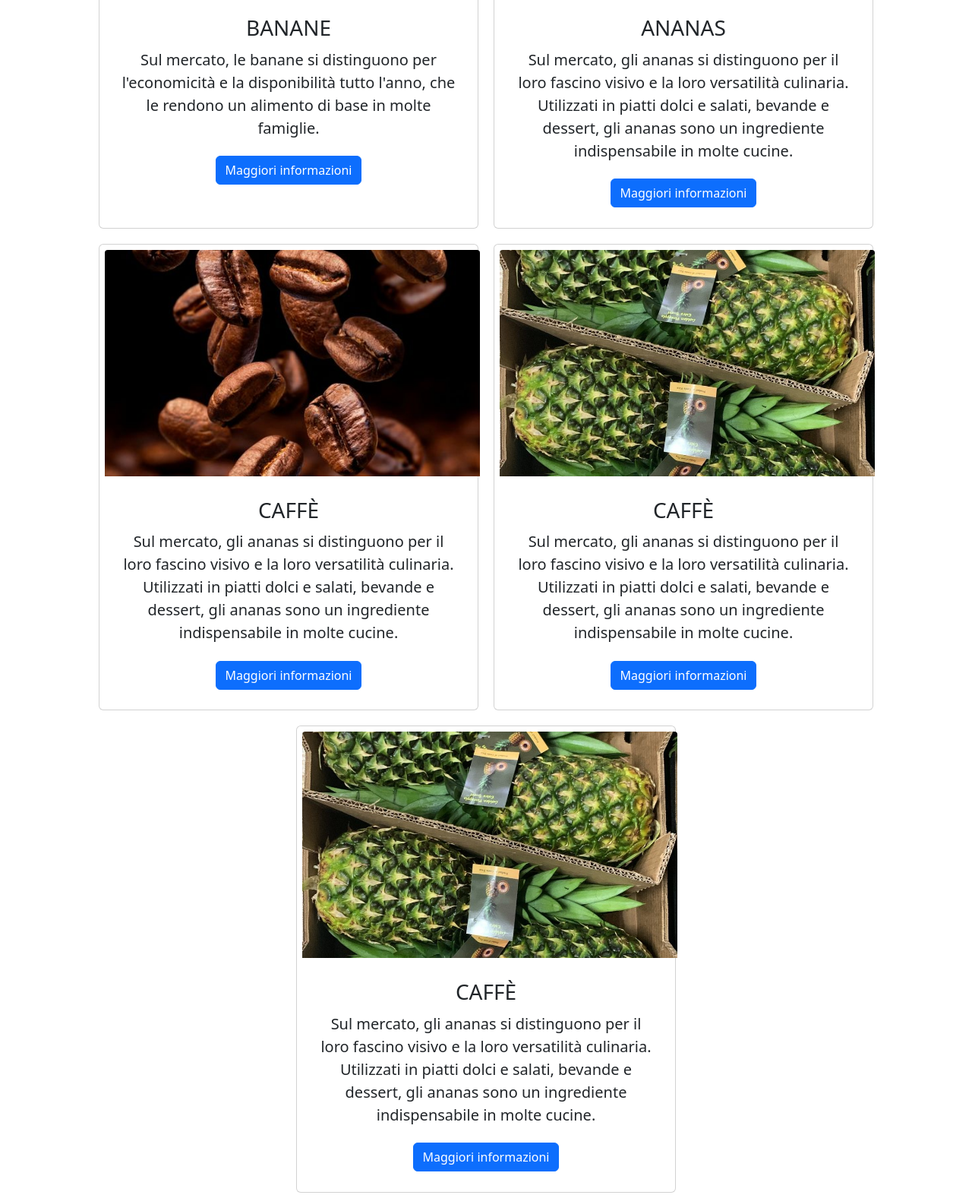
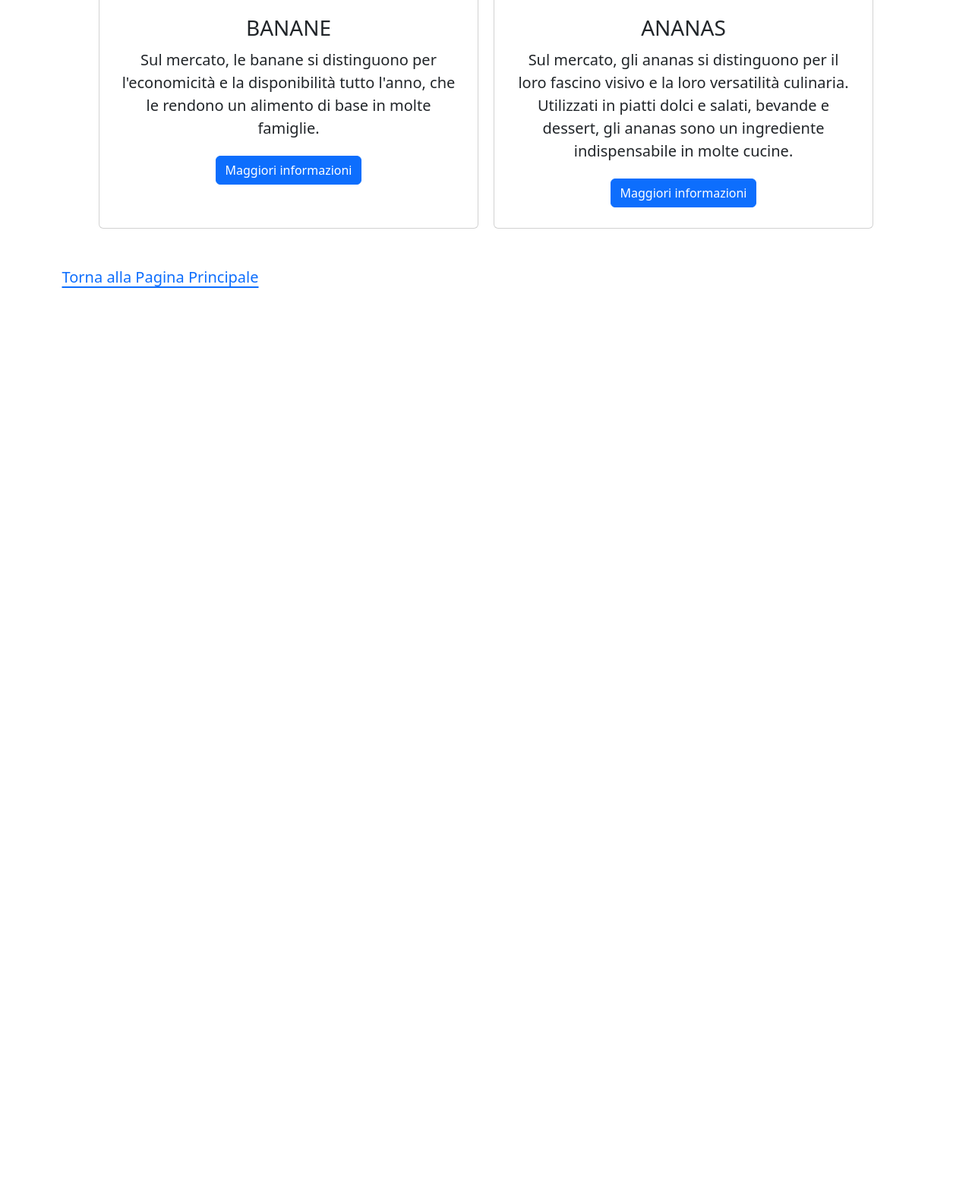
Before and after one commit to danielquirozc/luximport, a plain HTML site: page pages/prodotti.html in a window 1280 px wide. Shown: the part 535-2108 px from the top of the page at 76% size. After the commit the page ends 942 px from the top, so only its background shows below. Drawn offline with Linux system fonts and the light colour scheme.

Commit message:
Remove products

```diff
--- a/pages/prodotti.html
+++ b/pages/prodotti.html
@@ -14,7 +14,8 @@
     <h1>Prodotti</h1>
     <hr>
 
-    <p class="fs-5">Siamo orgogliosi di offrire ai nostri clienti frutta fresca, nutriente e coltivata in modo sostenibile.</p>
+    <p class="fs-5">Siamo orgogliosi di offrire ai nostri clienti frutta fresca, nutriente e coltivata in modo
+      sostenibile.</p>
     <br>
     <center>
       <div class="d-flex justify-content-center flex-wrap">
@@ -22,7 +23,8 @@
           <img src="../imagenes/prodotti/bananas.jpg" class="card-img-top" alt="...">
           <div class="card-body">
             <h5 class="card-title fs-3">BANANE</h5>
-            <p class="card-text fs-5">Sul mercato, le banane si distinguono per l'economicità e la disponibilità tutto l'anno,
+            <p class="card-text fs-5">Sul mercato, le banane si distinguono per l'economicità e la disponibilità tutto
+              l'anno,
               che le rendono un alimento di base in molte famiglie.</p>
             <a href="./banane.html" class="btn btn-primary">Maggiori
               informazioni</a>
@@ -33,48 +35,14 @@
           <img src="../imagenes/prodotti/pinas.jpg" class="card-img-top" alt="...">
           <div class="card-body">
             <h5 class="card-title fs-3">ANANAS</h5>
-            <p class="card-text fs-5">Sul mercato, gli ananas si distinguono per il loro fascino visivo e la loro versatilità
+            <p class="card-text fs-5">Sul mercato, gli ananas si distinguono per il loro fascino visivo e la loro
+              versatilità
               culinaria. Utilizzati in piatti dolci e salati, bevande e dessert, gli ananas sono un ingrediente
               indispensabile in molte cucine.</p>
             <a href="./ananas.html" class="btn btn-primary">Maggiori
               informazioni</a>
           </div>
         </div>
-
-        <div class="card flex-fill">
-          <img src="../imagenes/prodotti/cafe.jpg" class="card-img-top" alt="...">
-          <div class="card-body">
-            <h5 class="card-title fs-3">CAFFÈ</h5>
-            <p class="card-text fs-5">Sul mercato, gli ananas si distinguono per il loro fascino visivo e la loro versatilità
-              culinaria. Utilizzati in piatti dolci e salati, bevande e dessert, gli ananas sono un ingrediente
-              indispensabile in molte cucine.</p>
-            <a href="#" class="btn btn-primary">Maggiori informazioni</a>
-          </div>
-        </div>
-
-        <div class="card flex-fill">
-          <img src="../imagenes/prodotti/pinas.jpg" class="card-img-top" alt="...">
-          <div class="card-body">
-            <h5 class="card-title fs-3">CAFFÈ</h5>
-            <p class="card-text fs-5">Sul mercato, gli ananas si distinguono per il loro fascino visivo e la loro versatilità
-              culinaria. Utilizzati in piatti dolci e salati, bevande e dessert, gli ananas sono un ingrediente
-              indispensabile in molte cucine.</p>
-            <a href="#" class="btn btn-primary">Maggiori informazioni</a>
-          </div>
-        </div>
-
-
-        <div class="card flex-fill">
-          <img src="../imagenes/prodotti/pinas.jpg" class="card-img-top" alt="...">
-          <div class="card-body">
-            <h5 class="card-title fs-3">CAFFÈ</h5>
-            <p class="card-text fs-5">Sul mercato, gli ananas si distinguono per il loro fascino visivo e la loro versatilità
-              culinaria. Utilizzati in piatti dolci e salati, bevande e dessert, gli ananas sono un ingrediente
-              indispensabile in molte cucine.</p>
-            <a href="#" class="btn btn-primary">Maggiori informazioni</a>
-          </div>
-        </div>
-      </div>
 
 
 
```
